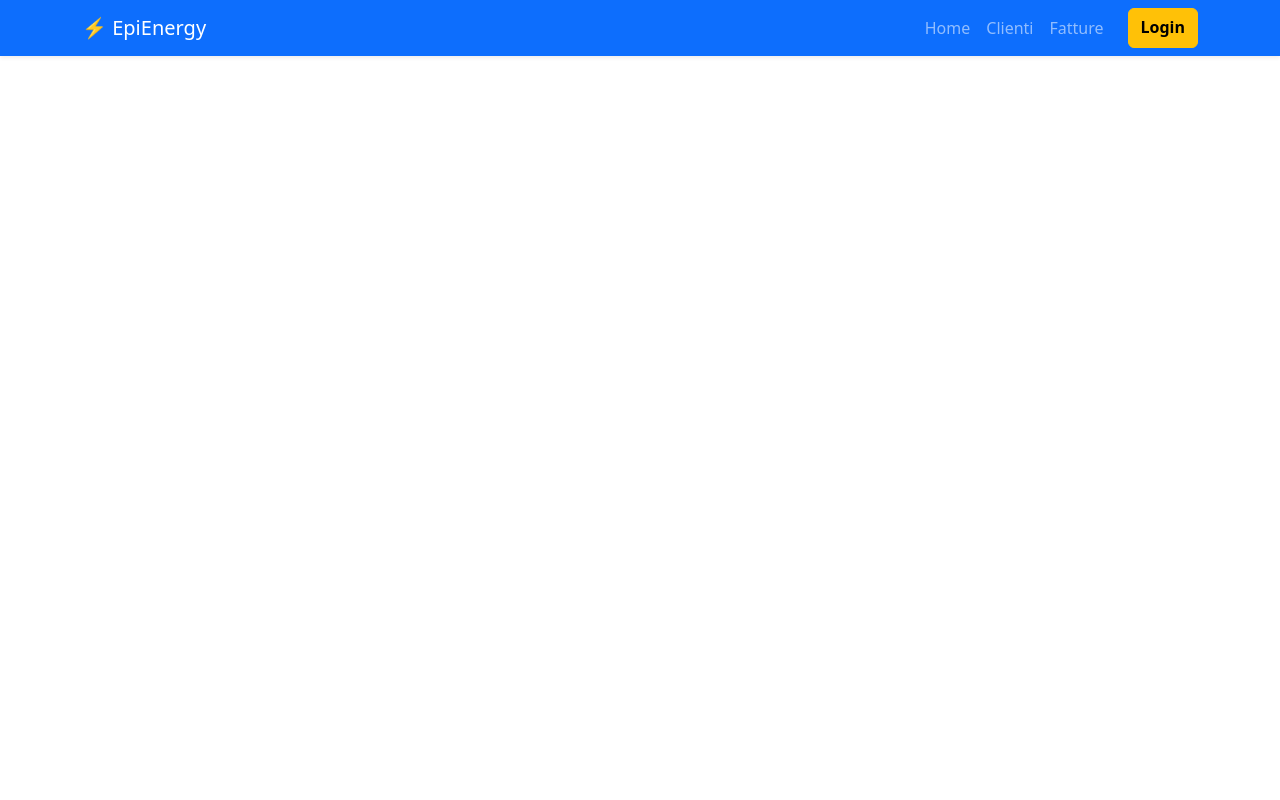
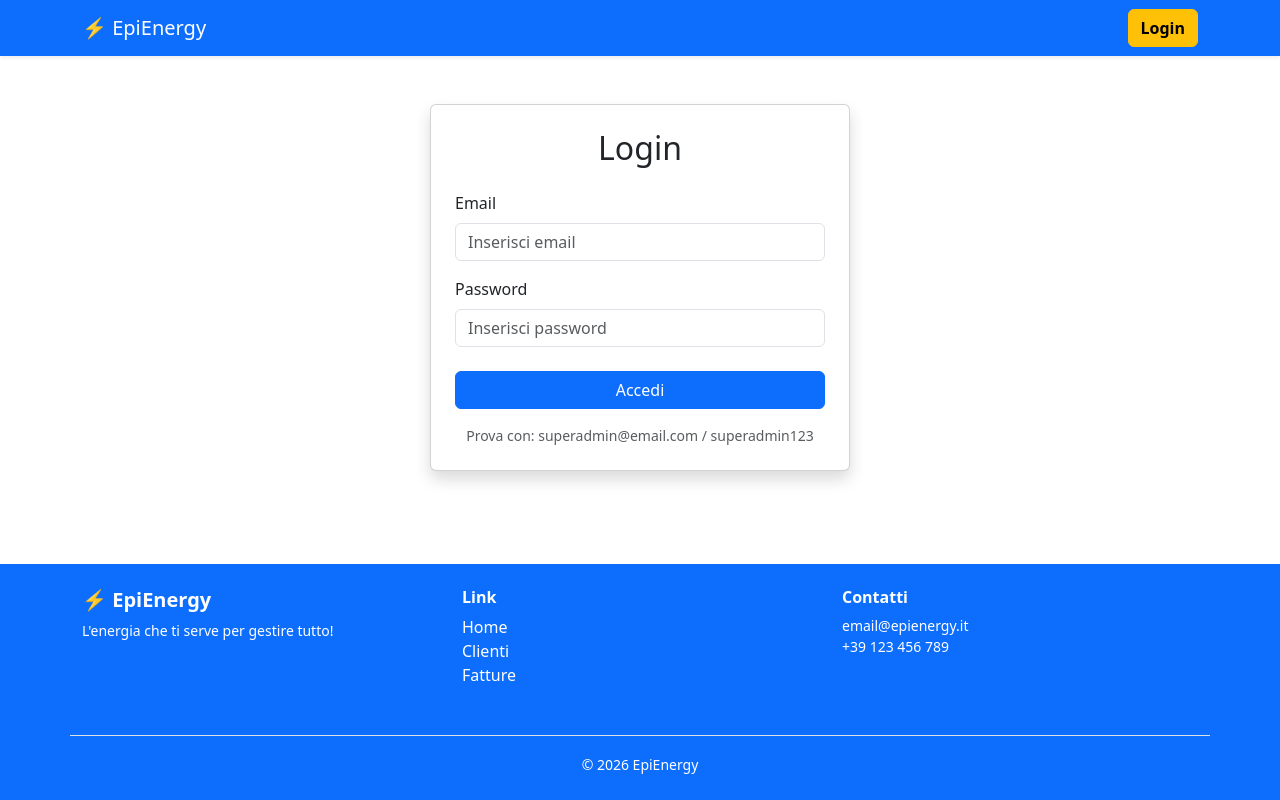
Before and after one commit to Samuel-Valentini/buildweek-frontend, a React (Vite) app: page /login in a window 1280 px wide. Shown: the top 800 px of the page. Built offline with nearby package versions, Linux system fonts and the light colour scheme.

Commit message:
aggiunto login

```diff
--- a/src/App.jsx
+++ b/src/App.jsx
@@ -1,32 +1,77 @@
-import { BrowserRouter, Route, Routes } from "react-router-dom"
-import Navbar from "./components/NavBar"
+import { useState } from "react"
+import { BrowserRouter, Navigate, Route, Routes } from "react-router-dom"
+import { Provider } from "react-redux"
+import { PersistGate } from "redux-persist/integration/react"
+
+import Navbar from "./components/Navbar"
 import Home from "./components/Home"
-import "./App.css"
-import { Provider } from "react-redux"
-import { persistedStore, store } from "./redux/store/store"
-import { PersistGate } from "redux-persist/integration/react"
+import Login from "./components/Login"
 import Footer from "./components/Footer"
 
+import { persistedStore, store } from "./redux/store/store"
+import { isLoggedIn } from "./api/authApi"
+
+import "./App.css"
+
+// Protegge le pagine private
+function ProtectedRoute({ isUserLogged, children }) {
+  if (!isUserLogged) {
+    return <Navigate to="/login" replace />
+  }
+
+  return children
+}
+
 function App() {
+  const [isUserLogged, setIsUserLogged] = useState(isLoggedIn())
+
   return (
-    <>
     <Provider store={store}>
       <PersistGate persistor={persistedStore}>
         <BrowserRouter>
-            <Navbar />
           <div className="min-vh-100 d-flex flex-column">
+            <Navbar isUserLogged={isUserLogged} setIsUserLogged={setIsUserLogged} />
+
+            <main className="flex-grow-1">
               <Routes>
-                <Route path="/" element={<Home />} />
-                {/* <Route path="/clienti" element={<h1>Clienti</h1>} />
-              <Route path="/fatture" element={<h1>Fatture</h1>} />
-              <Route path="/login" element={<h1>Login</h1>} /> */}
+                <Route path="/login" element={isUserLogged ? <Navigate to="/" replace /> : <Login setIsUserLogged={setIsUserLogged} />} />
+
+                <Route
+                  path="/"
+                  element={
+                    <ProtectedRoute isUserLogged={isUserLogged}>
+                      <Home />
+                    </ProtectedRoute>
+                  }
+                />
+
+                <Route
+                  path="/clienti"
+                  element={
+                    <ProtectedRoute isUserLogged={isUserLogged}>
+                      <h1 className="text-center mt-5">Clienti</h1>
+                    </ProtectedRoute>
+                  }
+                />
+
+                <Route
+                  path="/fatture"
+                  element={
+                    <ProtectedRoute isUserLogged={isUserLogged}>
+                      <h1 className="text-center mt-5">Fatture</h1>
+                    </ProtectedRoute>
+                  }
+                />
+
+                <Route path="*" element={<Navigate to="/login" replace />} />
               </Routes>
+            </main>
+
+            <Footer />
           </div>
-            <Footer />
         </BrowserRouter>
       </PersistGate>
     </Provider>
-    </>
   )
 }
 
--- /dev/null
+++ b/src/api/authApi.js
@@ -0,0 +1,46 @@
+const API_URL = "/api"
+
+// Funzione per fare login
+export const login = async (email, password) => {
+  const response = await fetch(`${API_URL}/auth/login`, {
+    method: "POST",
+    headers: {
+      "Content-Type": "application/json",
+    },
+    body: JSON.stringify({ email, password }),
+  })
+
+  const data = await response.json().catch(() => null)
+
+  if (!response.ok) {
+    throw new Error(data?.message || "Email o password non corretti")
+  }
+
+  return data.accessToken
+}
+
+// Salva il token nel browser
+export const saveToken = (token) => {
+  localStorage.setItem("accessToken", token)
+}
+
+// Prende il token salvato
+export const getToken = () => {
+  return localStorage.getItem("accessToken")
+}
+
+// Controlla se l'utente è loggato
+export const isLoggedIn = () => {
+  return !!getToken()
+}
+
+// Logout
+export const logout = () => {
+  localStorage.removeItem("accessToken")
+}
+
+// Header da usare per le chiamate protette
+export const getAuthHeader = () => {
+  const token = getToken()
+  return token ? `Bearer ${token}` : ""
+}
--- /dev/null
+++ b/src/components/Login.jsx
@@ -0,0 +1,71 @@
+import { useState } from "react"
+import { useNavigate } from "react-router-dom"
+import { Alert, Button, Card, Container, Form, Spinner } from "react-bootstrap"
+import { login, saveToken } from "../api/authApi"
+
+const Login = ({ setIsUserLogged }) => {
+  const navigate = useNavigate()
+
+  const [email, setEmail] = useState("")
+  const [password, setPassword] = useState("")
+  const [errore, setErrore] = useState("")
+  const [loading, setLoading] = useState(false)
+
+  const handleLogin = async (e) => {
+    e.preventDefault()
+
+    setErrore("")
+    setLoading(true)
+
+    try {
+      const token = await login(email, password)
+
+      saveToken(token)
+
+      setIsUserLogged(true)
+
+      navigate("/")
+    } catch (error) {
+      setErrore(error.message)
+    } finally {
+      setLoading(false)
+    }
+  }
+
+  return (
+    <Container className="d-flex justify-content-center align-items-center py-5">
+      <Card className="shadow p-4" style={{ maxWidth: "420px", width: "100%" }}>
+        <h2 className="text-center mb-4">Login</h2>
+
+        {errore && <Alert variant="danger">{errore}</Alert>}
+
+        <Form onSubmit={handleLogin}>
+          <Form.Group className="mb-3">
+            <Form.Label>Email</Form.Label>
+            <Form.Control type="email" placeholder="Inserisci email" value={email} onChange={(e) => setEmail(e.target.value)} required />
+          </Form.Group>
+
+          <Form.Group className="mb-4">
+            <Form.Label>Password</Form.Label>
+            <Form.Control type="password" placeholder="Inserisci password" value={password} onChange={(e) => setPassword(e.target.value)} required />
+          </Form.Group>
+
+          <Button type="submit" variant="primary" className="w-100" disabled={loading}>
+            {loading ? (
+              <>
+                <Spinner size="sm" className="me-2" />
+                Accesso...
+              </>
+            ) : (
+              "Accedi"
+            )}
+          </Button>
+        </Form>
+
+        <div className="text-center mt-3 small text-muted">Prova con: superadmin@email.com / superadmin123</div>
+      </Card>
+    </Container>
+  )
+}
+
+export default Login
--- a/src/components/Navbar.jsx
+++ b/src/components/Navbar.jsx
@@ -1,18 +1,29 @@
 import { Navbar, Nav, Container, Button } from "react-bootstrap"
-import { Link } from "react-router-dom"
+import { Link, useNavigate } from "react-router-dom"
+import { logout } from "../api/authApi"
 
-function MyNavbar() {
+function MyNavbar({ isUserLogged, setIsUserLogged }) {
+  const navigate = useNavigate()
+
+  const handleLogout = () => {
+    logout()
+    setIsUserLogged(false)
+    navigate("/login")
+  }
+
   return (
     <Navbar expand="lg" bg="primary" variant="dark" className="shadow-sm">
       <Container>
-        <Navbar.Brand as={Link} to="/">
+        <Navbar.Brand as={Link} to={isUserLogged ? "/" : "/login"}>
           ⚡ EpiEnergy
         </Navbar.Brand>
 
         <Navbar.Toggle aria-controls="navbar" />
 
-        <Navbar.Collapse>
+        <Navbar.Collapse id="navbar">
           <Nav className="ms-auto">
+            {isUserLogged && (
+              <>
                 <Nav.Link as={Link} to="/">
                   Home
                 </Nav.Link>
@@ -24,10 +35,18 @@ function MyNavbar() {
                 <Nav.Link as={Link} to="/fatture">
                   Fatture
                 </Nav.Link>
+              </>
+            )}
 
+            {!isUserLogged ? (
               <Button as={Link} to="/login" variant="warning" className="ms-lg-3 fw-semibold">
                 Login
               </Button>
+            ) : (
+              <Button variant="danger" className="ms-lg-3 fw-semibold" onClick={handleLogout}>
+                Logout
+              </Button>
+            )}
           </Nav>
         </Navbar.Collapse>
       </Container>
--- a/vite.config.js
+++ b/vite.config.js
@@ -1,7 +1,15 @@
-import { defineConfig } from 'vite'
-import react from '@vitejs/plugin-react-swc'
+import { defineConfig } from "vite"
+import react from "@vitejs/plugin-react-swc"
 
-// https://vite.dev/config/
 export default defineConfig({
   plugins: [react()],
+  server: {
+    proxy: {
+      "/api": {
+        target: "http://localhost:3001",
+        changeOrigin: true,
+        rewrite: (path) => path.replace(/^\/api/, ""),
+      },
+    },
+  },
 })
```
Also changed, not shown: 2 other files (tests, documents, lock files or other folders). Lines whose indentation alone changed are shown as unchanged.
